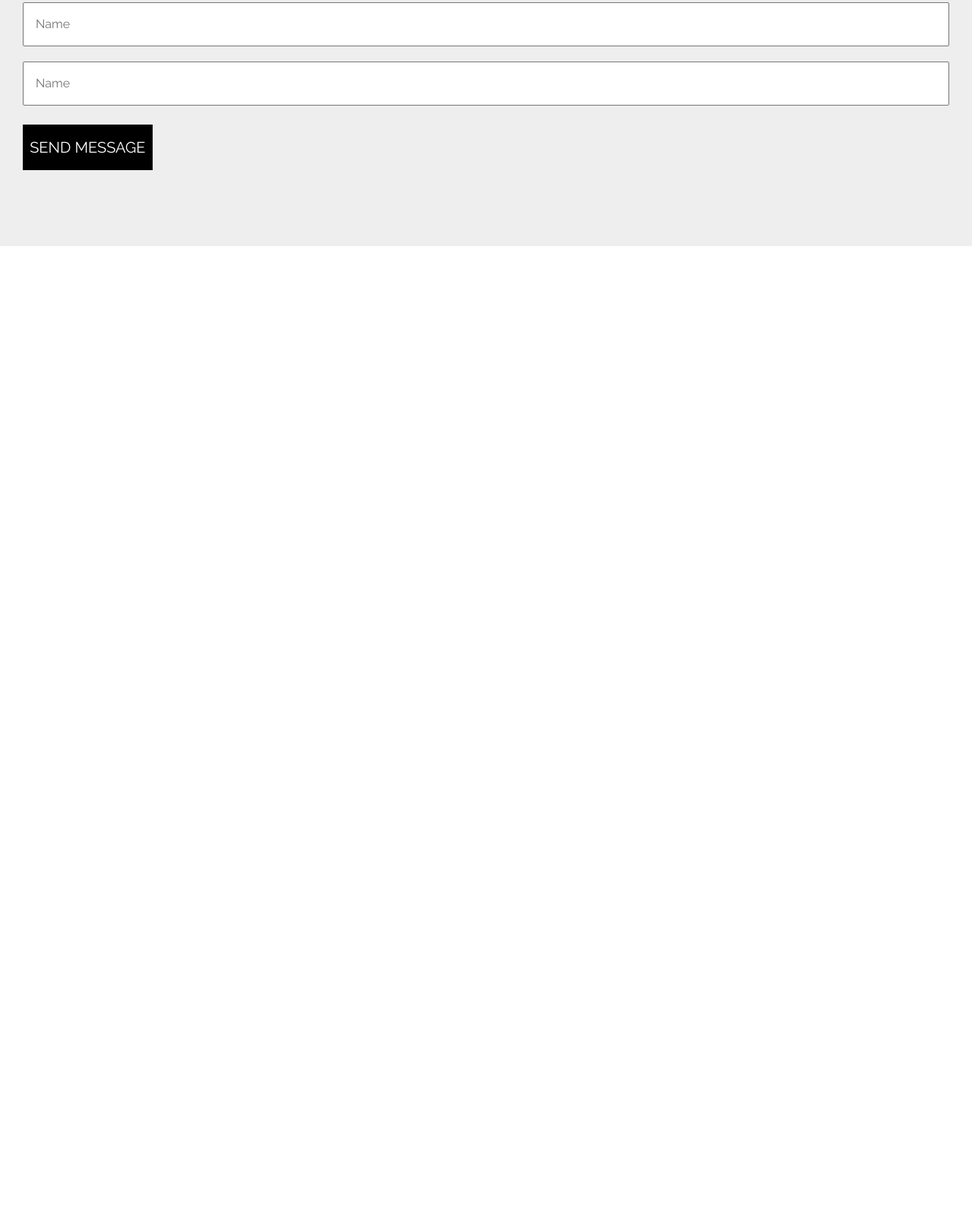
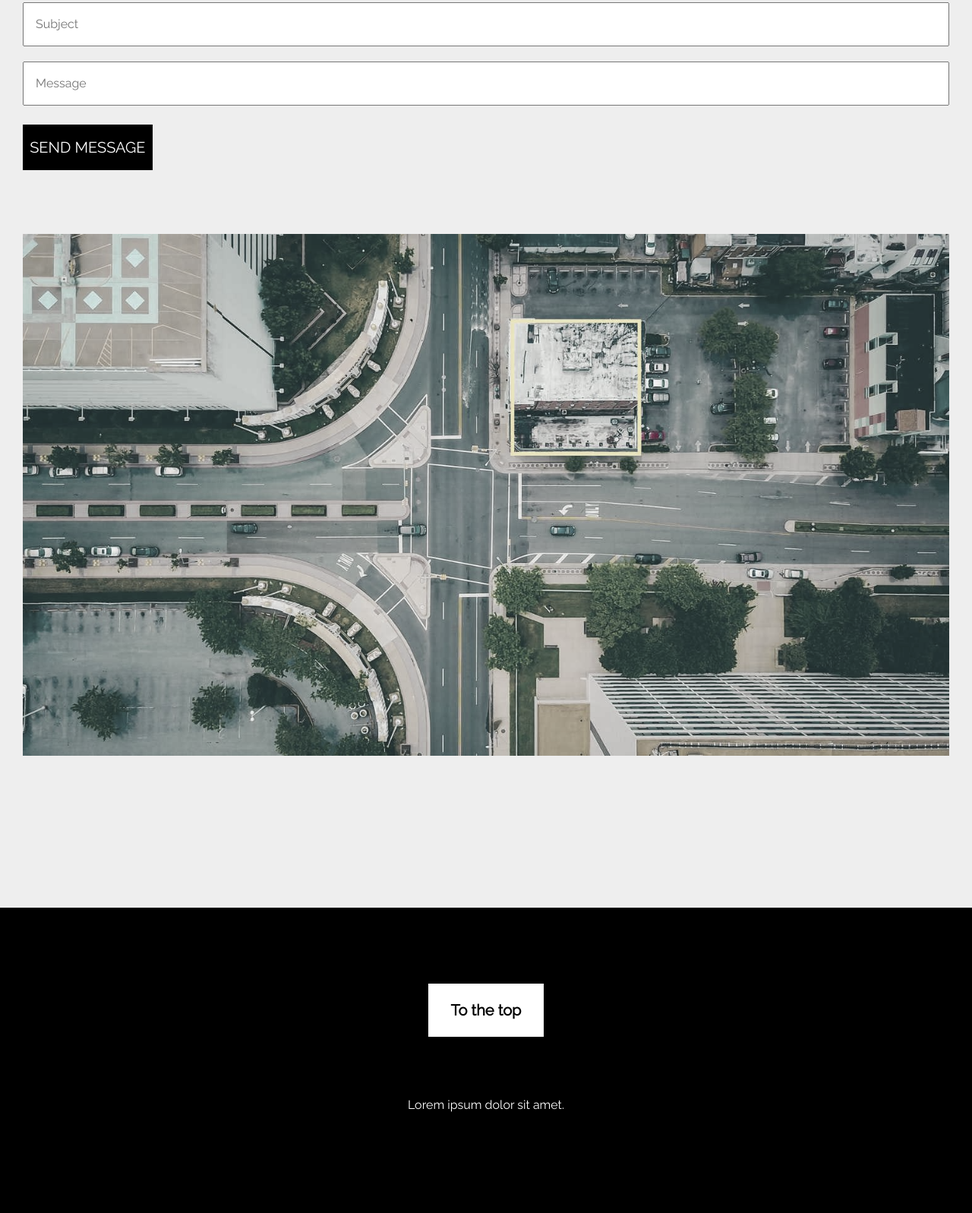
Before and after one commit to elhamhashemii/practice, a plain HTML site: page index.html in a window 1280 px wide. Shown: the part 7519-9116 px from the top of the page at 76% size. Before the commit the page ends 7843 px from the top, so only its background shows below. Drawn offline with Linux system fonts and the light colour scheme.

Commit message:
Finished

```diff
--- a/index.html
+++ b/index.html
@@ -389,12 +389,25 @@
                 <p> Phone: +00 151515</p>
                 <p> Email: mail@mail.com</p>
                 <input type="text" placeholder="Name" class="contact-input">
-                <input type="text" placeholder="Name" class="contact-input">
-                <input type="text" placeholder="Name" class="contact-input">
-                <input type="text" placeholder="Name" class="contact-input">
+                <input type="text" placeholder="Email" class="contact-input">
+                <input type="text" placeholder="Subject" class="contact-input">
+                <input type="text" placeholder="Message" class="contact-input">
                 <div class="contact-btn">SEND MESSAGE</div>
+                <br>
+                <div class="final-img">
+                    <img src="img/map.jpg" alt="">
+                </div>
             </div>
         </div>
+
+        <!-- Footer -->
+        <div class="footer">
+            <a href="#home" class="scroll-btn">To the top</a>
+            <br>
+            <br>
+            <div class="final-text">Lorem ipsum dolor sit amet.</div>
+        </div>
+
 
 
     <script src="bootstrap/jquery.js"></script>
--- a/style.css
+++ b/style.css
@@ -293,3 +293,40 @@ body{
     background-color: rgb(199, 199, 199);
     color: #000;
 }
+
+/*  MAP  */
+.final-img{
+    margin-top: 60px;
+    margin-bottom: 100px;
+}
+.final-img img{
+    width: 100%;
+    filter: grayscale(0.75);
+}
+
+/*  FOOTER  */
+.footer{
+    background-color: #000;
+    display: flex;
+    flex-direction: column;
+    justify-content: center;
+    align-items: center;
+    padding: 100px;
+}
+.scroll-btn,
+.scroll-btn:hover{
+    background-color: #fff;
+    font-weight: bold;
+    text-decoration: none;
+    color: #000;
+    text-align: center;
+    padding: 20px 30px;
+    font-size: 20px
+}
+.scroll-btn:hover{
+    background-color: rgb(199, 199, 199);
+}
+.final-text{
+    margin: 30px;
+    color: #fff;
+}
```
